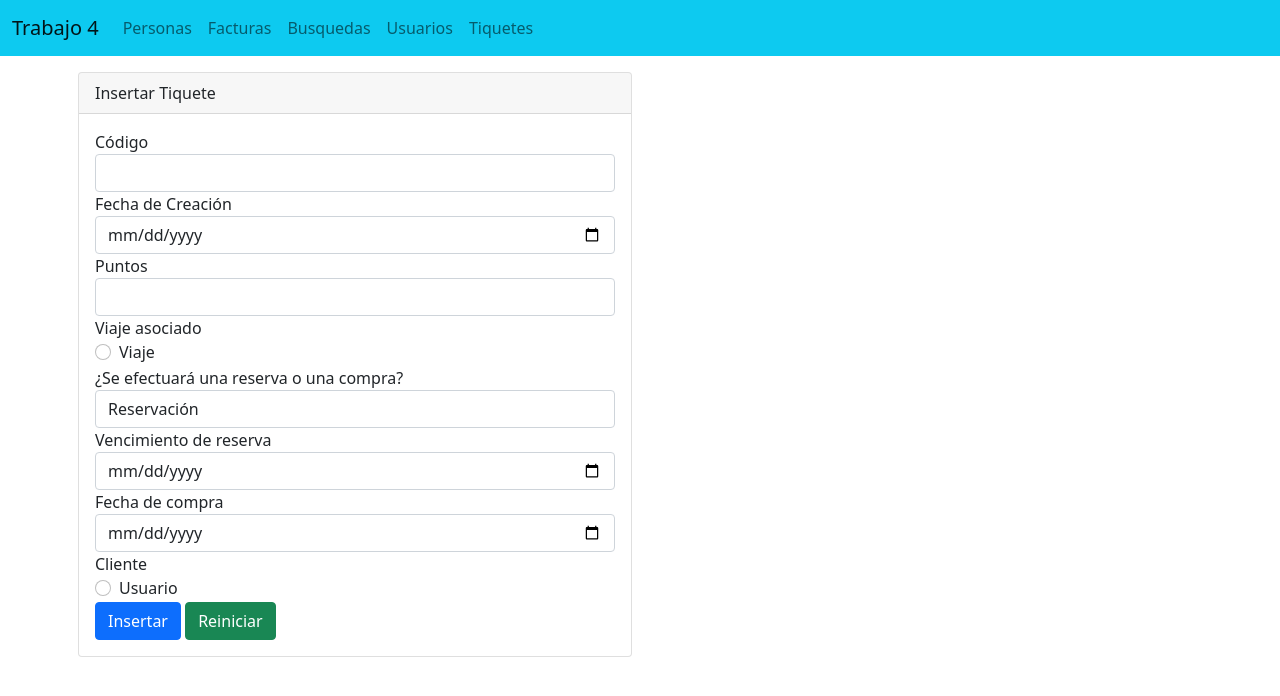
After one commit to julian4u0/trabajo-sql-bases-de-datos, a PHP site: page /tiquetes/tiquetes.php in a window 1280 px wide. The commit adds this page. Shown: the top 696 px of the page. Run offline with PHP 8.4, Linux system fonts and the light colour scheme; tables that the repository leaves empty hold one stand-in row (values such as "Sample post"); some libraries are stand-ins or nearby versions.

Commit message:
Pestaña tiquetes

```diff
--- a/facturas/facturas.php
+++ b/facturas/facturas.php
@@ -49,8 +49,8 @@
                             </div>
 
                             <div  name="taskOption" class="form-group">
-                                <label for="exampleFormControlSelect2">Tipo</label>
-                                <select class="form-control" onchange="cambioTipo(this)" name="tipo" id="exampleFormControlSelect2">
+                                <label for="exampleFormControlSelect1">Tipo</label>
+                                <select class="form-control" onchange="cambioTipo(this)" name="tipo" id="exampleFormControlSelect1">
                                 <option value="P"> Prestamo</option>
                                 <option value="C">Compra</option>
 
@@ -121,7 +121,6 @@
                                 }
                             </script>
 
-
                             <div class="form-group">
                                 <input type="submit" class="btn btn-primary" value="Insertar">
                                 <a href="facturas.php" class="btn btn-success">Reiniciar</a>
--- /dev/null
+++ b/tiquetes/select_u.php
@@ -0,0 +1,17 @@
+<?php
+
+// Create connection
+require('../configuraciones/conexion.php');
+
+//query
+$query="SELECT * FROM usuario";
+$resultP = mysqli_query($conn, $query) or
+die(mysqli_error($conn));
+
+
+
+mysqli_close($conn);
+
+
+
+?>
--- /dev/null
+++ b/tiquetes/select_v.php
@@ -0,0 +1,17 @@
+<?php
+
+// Create connection
+require('../configuraciones/conexion.php');
+
+//query
+$query="SELECT * FROM viaje";
+$resultP = mysqli_query($conn, $query) or
+die(mysqli_error($conn));
+
+
+
+mysqli_close($conn);
+
+
+
+?>
--- /dev/null
+++ b/tiquetes/tiquetes.php
@@ -0,0 +1,187 @@
+<!-- En esta pagina puede encontrar mas informacion acerca de la estructura de un documento html
+    http://www.iuma.ulpgc.es/users/jmiranda/docencia/Tutorial_HTML/estruct.htm-->
+<!DOCTYPE html>
+<html lang="en">
+<!--cabezera del html -->
+
+<head>
+    <!--configuraciones basicas del html-->
+    <meta charset="UTF-8">
+    <meta name="viewport" content="width=device-width, initial-scale=1.0">
+    <meta http-equiv="X-UA-Compatible" content="ie=edge">
+    <!--titrulo de la pagina-->
+    <title>Facturas</title>
+    <!--CDN de boostraps: Libreria de estilos SCSS y CSS para darle unas buena apariencia a la aplicacion
+    para mas informacion buscar documentacion de boostraps en: https://getbootstrap.com/docs/4.3/getting-started/introduction/ -->
+        <link href="https://cdn.jsdelivr.net/npm/bootstrap@5.1.3/dist/css/bootstrap.min.css" rel="stylesheet" integrity="sha384-1BmE4kWBq78iYhFldvKuhfTAU6auU8tT94WrHftjDbrCEXSU1oBoqyl2QvZ6jIW3" crossorigin="anonymous">
+
+    <!--CDN de forntawesome: Libreria de estilos SCSS y CSS incluir icononos y formas
+     para mas informacio : https://fontawesome.com/start-->
+    <link rel="stylesheet" href="https://use.fontawesome.com/releases/v5.8.1/css/all.css" integrity="sha384-50oBUHEmvpQ+1lW4y57PTFmhCaXp0ML5d60M1M7uH2+nqUivzIebhndOJK28anvf"
+        crossorigin="anonymous">
+</head>
+
+<body>
+    <!--Barra de navegacion-->
+    <?php include("../elementos/cabezera.php"); ?>
+
+    <div class="container mt-3">
+        <div class="row">
+            <div class="col-6 px-2">
+                <div class="card">
+                    <div class="card-header">
+                        Insertar Tiquete
+                    </div>
+                    <div class="card-body">
+                        <!--formulario para insertar una persona mediante el metodo post-->
+                        <form action="insert_t.php" class="form-group" method="post">
+                            <div class="form-group">
+                                <label for="codigo">Código</label>
+                                <input type="text" name="codigo" id="codigo" class="form-control">
+                            </div>
+                            <div class="form-group">
+                                <label for="">Fecha de  Creación</label>
+                                <input type="date" name="creacion" id="creacion" class="form-control">
+                            </div>
+
+                            <div class="form-group">
+                                <label for="">Puntos</label>
+                                <input type="text" name="puntos" id="puntos" class="form-control">
+                            </div>
+                            <div class="form-group">
+                                <label for="">Viaje asociado</label>
+                                <div class="form-check">
+                                    <input class="form-check-input" onclick="cambioViaje(this);" type="radio" name="exampleRadios2" id="exampleRadios2"
+                                        value="v">
+                                    <label class="form-check-label" for="exampleRadios1">
+                                        Viaje
+                                    </label>
+                                </div>
+                            </div>
+                            <div id="selectViaje" class="form-group">
+                                <label for="exampleFormControlSelect2">Viajes</label>
+                                <select name="viaje" id="viaje" multiple class="form-control" id="exampleFormControlSelect2">
+                                    <?php
+                                    require('select_v.php');
+                                    if($resultP){
+                                        foreach ($resultP as $fila){
+                                    ?>
+                                            <option value=<?=$fila['codigo'];?>  ><b>Cod:</b> <?=$fila['codigo'];?><b> - Ciudad: </b><?=$fila['ciudad'];?></option>
+                                    <?php
+                                        }
+                                    }
+
+                                    ?>
+
+                                </select>
+                            </div>
+                            <!--librerias para usar jquery-->
+                            <script src="https://code.jquery.com/jquery-3.5.1.slim.min.js" integrity="sha384-DfXdz2htPH0lsSSs5nCTpuj/zy4C+OGpamoFVy38MVBnE+IbbVYUew+OrCXaRkfj" crossorigin="anonymous"></script>
+                            <script src="https://cdn.jsdelivr.net/npm/bootstrap@4.5.3/dist/js/bootstrap.bundle.min.js" integrity="sha384-ho+j7jyWK8fNQe+A12Hb8AhRq26LrZ/JpcUGGOn+Y7RsweNrtN/tE3MoK7ZeZDyx" crossorigin="anonymous"></script>
+                             <!--controlador de los tipo radio-->
+                            <script>
+                                $("#selectViaje").hide();
+                                function cambioViaje(myRadio) {
+
+
+                                    if(myRadio.value==="v"){
+
+                                        $("#selectViaje").show();
+                                    }
+                                    $("#viaje").val('');
+                                }
+                            </script>
+                            <div  name="taskOption" class="form-group">
+                                <label for="exampleFormControlSelect">¿Se efectuará una reserva o una compra?</label>
+                                <select class="form-control" onchange="cambioTipo(this)" name="tipo" id="exampleFormControlSelect">
+                                <option value="R">Reservación</option>
+                                <option value="C">Compra</option>
+
+                                </select>
+                            </div>
+                            <div id="reservacion" class="form-group">
+                                <label for="">Vencimiento de reserva</label>
+                                <input type="date" name="vencimiento" id="vencimiento" class="form-control">
+                            </div>
+                            <div id="compra" class="form-group">
+                                <label for="">Fecha de compra</label>
+                                <input type="date" name="compra" id="compra" class="form-control">
+                            </div>
+                            <!--controlador de los tipo radio-->
+                            <script>
+                                function cambioTipo(select) {
+
+                                    if(select.value==="R"){
+
+                                        $("#reservacion").show();
+                                        $("#compra").hide();
+                                        $("compra").val(null);
+                                    }
+                                    if(select.value==="C"){
+
+                                        $("#compra").show();
+                                        $("#reservacion").hide();
+                                        $("vencimiento").val(null);
+                                    }
+
+                                }
+                            </script>
+                            <div class="form-group">
+                                <label for="">Cliente</label>
+                                <div class="form-check">
+                                    <input class="form-check-input" onclick="cambioCliente1(this);" type="radio" name="exampleRadios3" id="exampleRadios3"
+                                        value="u">
+                                    <label class="form-check-label" for="exampleRadios3">
+                                        Usuario
+                                    </label>
+                                </div>
+                            </div>
+                            <div id="selectUsuario" class="form-group">
+                                <label for="exampleFormControlSelect3">Usuarios</label>
+                                <select name="usuario" id="usuario" multiple class="form-control" id="exampleFormControlSelect3">
+                                    <?php
+                                    require('select_u.php');
+                                    if($resultP){
+                                        foreach ($resultP as $fila){
+                                    ?>
+                                            <option value=<?=$fila['cedula'];?>  ><b>CC:</b> <?=$fila['cedula'];?><b> - Nombre: </b><?=$fila['nombre'];?></option>
+                                    <?php
+                                        }
+                                    }
+
+                                    ?>
+
+                                </select>
+                            </div>
+                            <!--librerias para usar jquery-->
+                            <script src="https://code.jquery.com/jquery-3.5.1.slim.min.js" integrity="sha384-DfXdz2htPH0lsSSs5nCTpuj/zy4C+OGpamoFVy38MVBnE+IbbVYUew+OrCXaRkfj" crossorigin="anonymous"></script>
+                            <script src="https://cdn.jsdelivr.net/npm/bootstrap@4.5.3/dist/js/bootstrap.bundle.min.js" integrity="sha384-ho+j7jyWK8fNQe+A12Hb8AhRq26LrZ/JpcUGGOn+Y7RsweNrtN/tE3MoK7ZeZDyx" crossorigin="anonymous"></script>
+                             <!--controlador de los tipo radio-->
+                            <script>
+                                $("#selectUsuario").hide();
+                                function cambioCliente1(myRadio) {
+
+
+                                    if(myRadio.value==="u"){
+
+                                        $("#selectUsuario").show();
+                                    }
+                                    $("#usuario").val('');
+                                }
+                            </script>
+
+
+                            <div class="form-group">
+                                <input type="submit" class="btn btn-primary" value="Insertar">
+                                <a href="tiquetes.php" class="btn btn-success">Reiniciar</a>
+                            </div>
+
+                        </form>
+
+                    </div>
+                </div>
+            </div>
+        </div>
+</body>
+
+</html>
```
Also changed, not shown: tiquetes/insert_t.php (added, +23 -0 lines).
